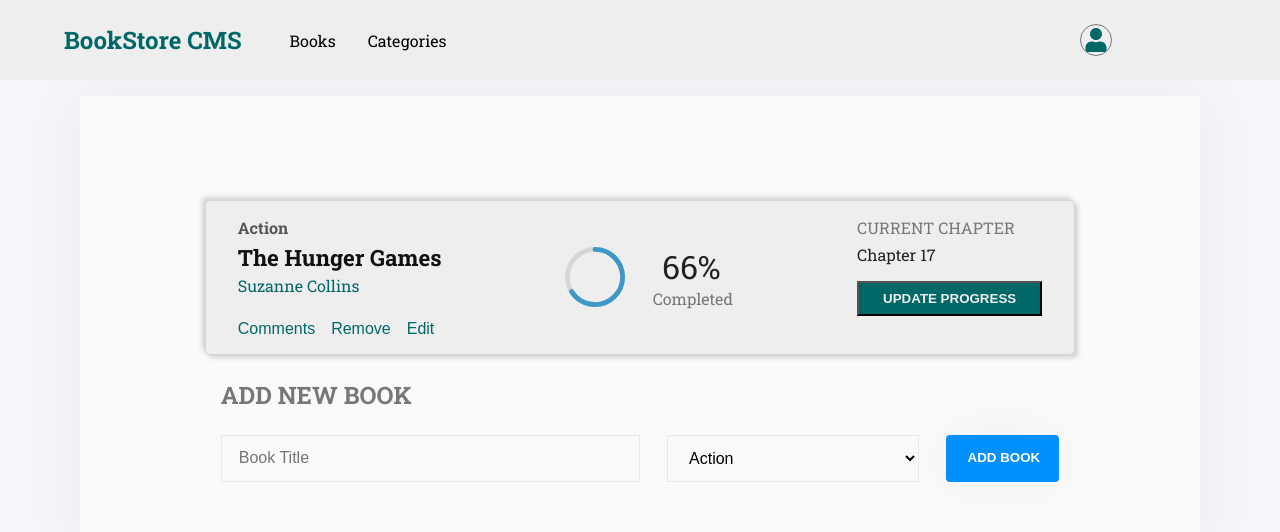
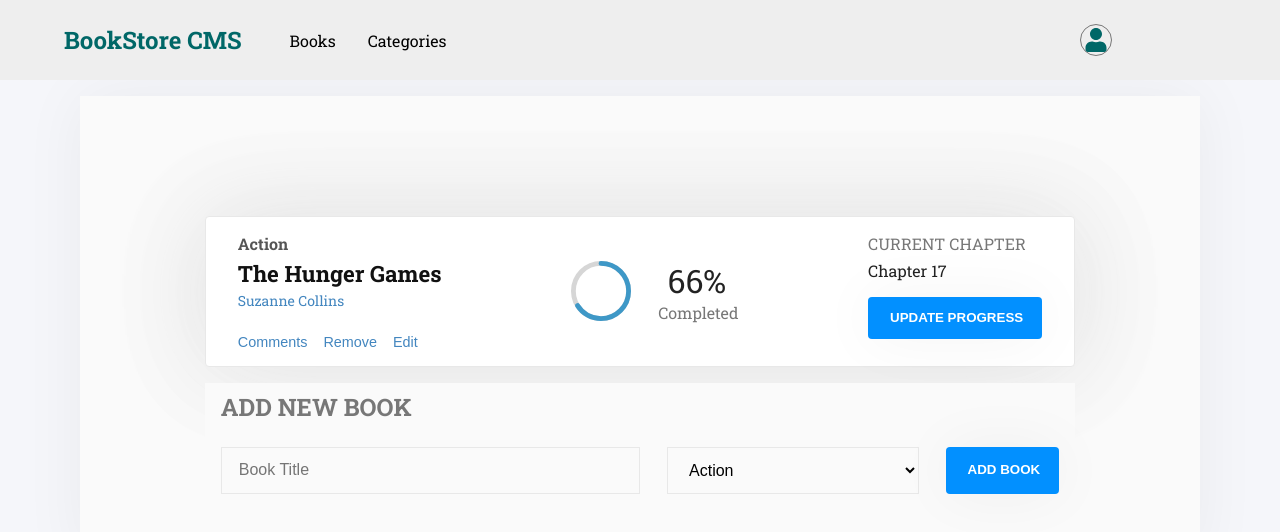
Before and after one commit to mengiefen/book-store-react-redux, a React (Create React App) app: page / in a window 1280 px wide. Shown: the top 532 px of the page. Built offline with nearby package versions, Linux system fonts and the light colour scheme.

Commit message:
udpate header styles

```diff
--- a/src/components/Book/Book.jsx
+++ b/src/components/Book/Book.jsx
@@ -7,13 +7,13 @@ const Wrapper = styled.div`
   width: 80%;
   height: auto;
   padding: 1rem 2rem;
-  border: 1px solid lightgray;
-  border-radius: 5px;
-  margin: 11vh auto 1rem auto;
-  box-shadow: 3px 3px 5px lightgray, -3px -3px 5px lightgray;
+  border: 1px solid #e8e8e8;
+  border-radius: 4px;
+  margin: 6.5rem auto 1rem auto;
+  box-shadow: 1px 1px 100px #e8e8e8, -1px -1px 100px #e8e8e8;
   display: flex;
   justify-content: space-between;
-  background-color: #eee;
+  background-color: #fff;
 `;
 
 const LeftWrapper = styled.div`
@@ -34,9 +34,9 @@ const BookTitle = styled.h2`
 `;
 
 const BookAuthor = styled.p`
-  font-size: 1rem;
+  font-size: 0.875rem;
   margin-bottom: 1.5rem;
-  color: #006767;
+  color: #4386bf;
 `;
 
 const ButtonWrapper = styled.div`
@@ -45,8 +45,8 @@ const ButtonWrapper = styled.div`
 `;
 
 const OutlineButton = styled.button`
-  color: #006767;
-  font-size: 1rem;
+   color: #4386bf;
+  font-size: 0.9rem;
   outline: none;
   border: none;
   background-color: transparent;
@@ -77,9 +77,13 @@ const Chapter = styled.p`
 `;
 
 const ButtonFill = styled.button`
-  background-color: #006767;
-  color: #eee;
-  padding: 0.5rem 1.5rem;
+  background-color: #0290ff;
+  border: none;
+  outline: none;
+  border-radius: 4px;
+  color: #fff;
+  padding: 0.801rem 1.188rem 0.886rem 1.375rem;
+  box-shadow: 0 0 60px 0 rgba(0, 0, 0, 0.05);
   font-weight: 600;
   cursor: pointer;
 `;
```
